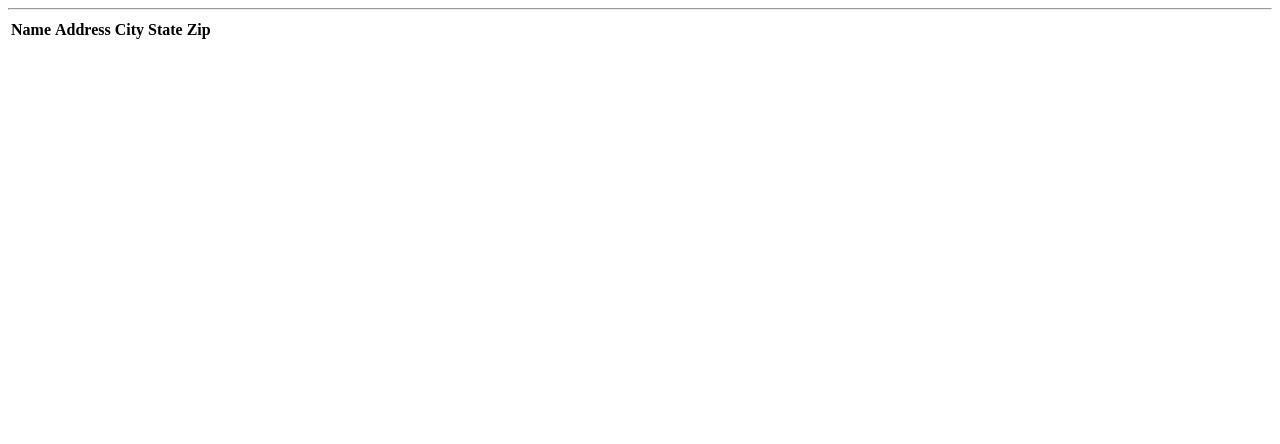
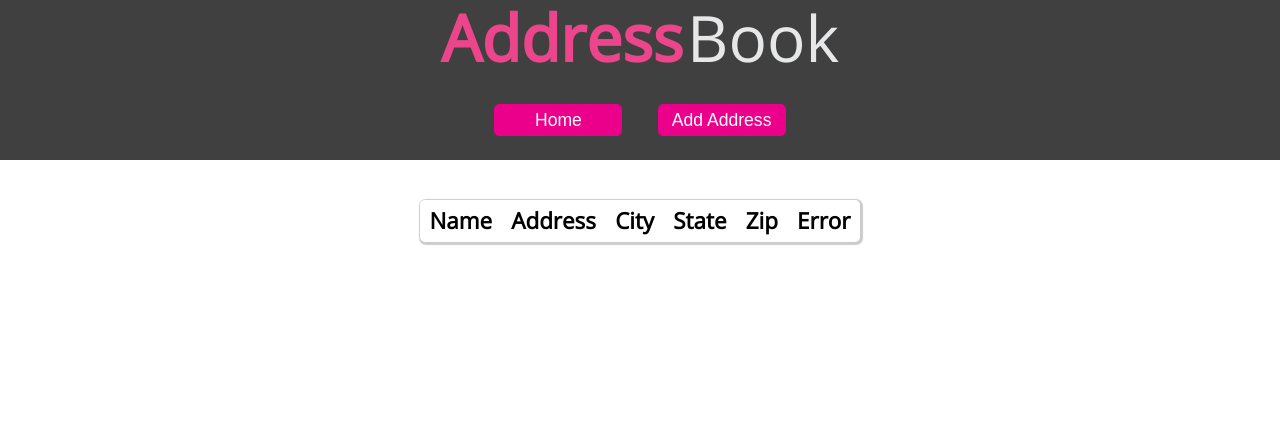
Before and after one commit to patrickshobe/AddressBook, a Flask app: page / in a window 1280 px wide. Shown: the top 444 px of the page. Before the commit the page ends 39 px from the top, so only its background shows below. Run offline with Flask 2, Linux system fonts and the light colour scheme; data that the repository does not hold is empty.

Commit message:
Add Style for Index and Create

```diff
--- a/app/address_validator.py
+++ b/app/address_validator.py
@@ -43,11 +43,11 @@ class AddressValidator:
         elif (result['City'] != self.address['city'].lower()
               and result['State'] != self.address['state'].lower()):
             return 'Incorrect City & State: Did you mean {}, {}?'.format(
-                self.address['city'],
-                self.address['state'])
+                result['City'].capitalize(),
+                result['State'].upper())
         elif result['City'] != self.address['city'].lower():
             return 'Incorrect City: Did you mean {}?'.format(
-                result['City'])
+                result['City'].capitalize())
         elif result['State'] != self.address['state'].lower():
             return 'Incorrect State: Did you mean {}?'.format(
                 result['State'].upper())
--- /dev/null
+++ b/app/static/stylesheets/main.css
@@ -0,0 +1,183 @@
+
+/* http://meyerweb.com/eric/tools/css/reset/
+   v2.0 | 20110126
+   License: none (public domain)
+*/
+
+html, body, div, span, applet, object, iframe,
+h1, h2, h3, h4, h5, h6, p, blockquote, pre,
+a, abbr, acronym, address, big, cite, code,
+del, dfn, em, img, ins, kbd, q, s, samp,
+small, strike, strong, sub, sup, tt, var,
+b, u, i, center,
+dl, dt, dd, ol, ul, li,
+fieldset, form, label, legend,
+table, caption, tbody, tfoot, thead, tr, th, td,
+article, aside, canvas, details, embed,
+figure, figcaption, footer, header, hgroup,
+menu, nav, output, ruby, section, summary,
+time, mark, audio, video {
+	margin: 0;
+	padding: 0;
+	border: 0;
+	font-size: 100%;
+	font: inherit;
+	vertical-align: baseline;
+}
+/* HTML5 display-role reset for older browsers */
+article, aside, details, figcaption, figure,
+footer, header, hgroup, menu, nav, section {
+	display: block;
+}
+body {
+	line-height: 1;
+}
+ol, ul {
+	list-style: none;
+}
+blockquote, q {
+	quotes: none;
+}
+blockquote:before, blockquote:after,
+q:before, q:after {
+	content: '';
+	content: none;
+}
+table {
+	border-collapse: collapse;
+	border-spacing: 0;
+}
+
+body {
+ font-family: 'Open Sans', sans-serif;
+}
+
+.nav {
+  background-color: #404041;
+  height: 20vh;
+  display: flex;
+  flex-direction: column;
+  justify-content: center;
+  align-items: center;
+}
+
+.title {
+  font-size: 4em;
+  display: inline;
+}
+.title-left {
+  color: #ED458B;
+  font-weight: 700;
+}
+
+.title-right {
+  color: #E6E7E8;
+  font-weight: 300;
+}
+
+.main-section {
+  height: 80vh;
+  display: flex;
+  flex-direction: row;
+  justify-content: center;
+  align-items: flex-start;
+  padding-top: 5vh;
+}
+
+.address-table {
+  width: auto;
+  text-align: center;
+  box-shadow: 1px 1px 1px 2px #ccc;
+  border-radius: 5px;
+}
+
+.table-head {
+  font-weight: bold;
+  font-size: 1.4em;
+  height: 1.6em;
+}
+
+.table-head > th, td {
+  padding: 1.2vh;
+}
+
+.address-table > th, td {
+  vertical-align: middle;
+}
+
+.address-row:hover {
+  background-color: #ED458B;
+}
+
+.error {
+  background-color: rgba(255,0,0, .08);
+}
+
+.create-button-container {
+  margin-top: 2vh;
+  width: 20vw;
+  display: flex;
+  flex-direction: row;
+  justify-content: center;
+  align-items: flex-start;
+}
+
+.create-button {
+  background-color: #eb008b;
+  color: #FFFFFF;
+  height: 4vh;
+  width: 10vw;
+  border: 1px solid #eb008b;
+  border-radius: 5px;
+  font-size: 1.1em;
+  margin: 1em;
+}
+
+form {
+  padding: 1em;
+  width: 30%;
+  text-align: center;
+  box-shadow: 1px 1px 1px 2px #ccc;
+  border-radius: 5px;
+}
+
+.form-group {
+  padding: .5em;
+  display: flex;
+  flex-direction: row;
+  align-items: center;
+
+}
+
+.form-label {
+  padding-bottom: .5em;
+  font-size: 1.2em;
+  width: 50%
+}
+
+.form-input {
+  font-size: 1.2em;
+  width: 100%;
+}
+
+.form-input > input {
+  height: 2em;
+  width: 90%;
+  border: 1px solid #929497;
+  border-radius: 4px;
+  background-color: #fafafa;
+  text-align: center;
+  font-size: 1em;
+  color: #929497;
+}
+
+.form-submit > input {
+  background-color: #eb008b;
+  color: #FFFFFF;
+  height: 4vh;
+  width: 10vw;
+  border: 1px solid #eb008b;
+  border-radius: 5px;
+  font-size: 1.1em;
+  margin: 1em;
+}
--- a/app/templates/base.html
+++ b/app/templates/base.html
@@ -4,9 +4,22 @@
 <html>
     <head>
       <title>Address Book</title>
+    <link ... rel= "stylesheet" type= "text/css" href= "{{ url_for('static',filename='stylesheets/main.css') }}">
+      <link href="https://fonts.googleapis.com/css?family=Open+Sans" rel="stylesheet">
     </head>
     <body>
-        <hr>
+      <div class='nav'>
+        <div>
+          <h1 class='title title-left'>Address</h1>
+          <h1 class='title title-right'>Book</h1>
+        </div>
+        <div class='create-button-container'>
+         <a href="/"> <button type="button" href="/" class='create-button'>Home</button></a>
+          <a href="{{ url_for('create')}}"><button type="button"  class='create-button'>Add Address</button></a>
+        </div>
+      </div>
+      <div class='main-section'>
         {% block content %}{% endblock %}
+      </div>
     </body>
 </html>
--- a/app/templates/index.html
+++ b/app/templates/index.html
@@ -1,29 +1,37 @@
 {% extends "base.html" %}
 
 {% block content %}
-<table>
-  <tr>
+<table class="address-table">
+  <tr class='table-head'>
     <th>Name</th>
     <th>Address</th>
     <th>City</th>
     <th>State</th>
     <th>Zip</th>
+    <th>Error</th>
   </tr>
-
-
     {% for address in addresses %}
-  <tr>
+      {% if address.error != None %}
+        <tr class='address-row error'>
           <td>{{ address.name }}</td>
           <td>{{ address.address }}</td>
           <td>{{ address.city }}</td>
           <td>{{ address.state }}</td>
           <td>{{ address.zip }}</td>
-    {% if address.error != None %}
           <td>{{ address.error }}</td>
-    {% endif %}
           <td><a href="{{ url_for('delete', id=address.id)}}">Delete</a></td>
         </tr>
-
+      {% else %}
+        <tr class='address-row'>
+          <td>{{ address.name }}</td>
+          <td>{{ address.address }}</td>
+          <td>{{ address.city }}</td>
+          <td>{{ address.state }}</td>
+          <td>{{ address.zip }}</td>
+          <td></td>
+          <td><a href="{{ url_for('delete', id=address.id)}}">Delete</a></td>
+        </tr>
+     {% endif %}
     {% endfor %}
 </table>
 {% endblock %}
```
Also changed, not shown: app/forms.py (+27 -6 lines), app/templates/create.html (+49 -12 lines), migrations/versions/66d3081c5867_address_table.py (deleted, +0 -37 lines). Lines whose indentation alone changed are shown as unchanged.
